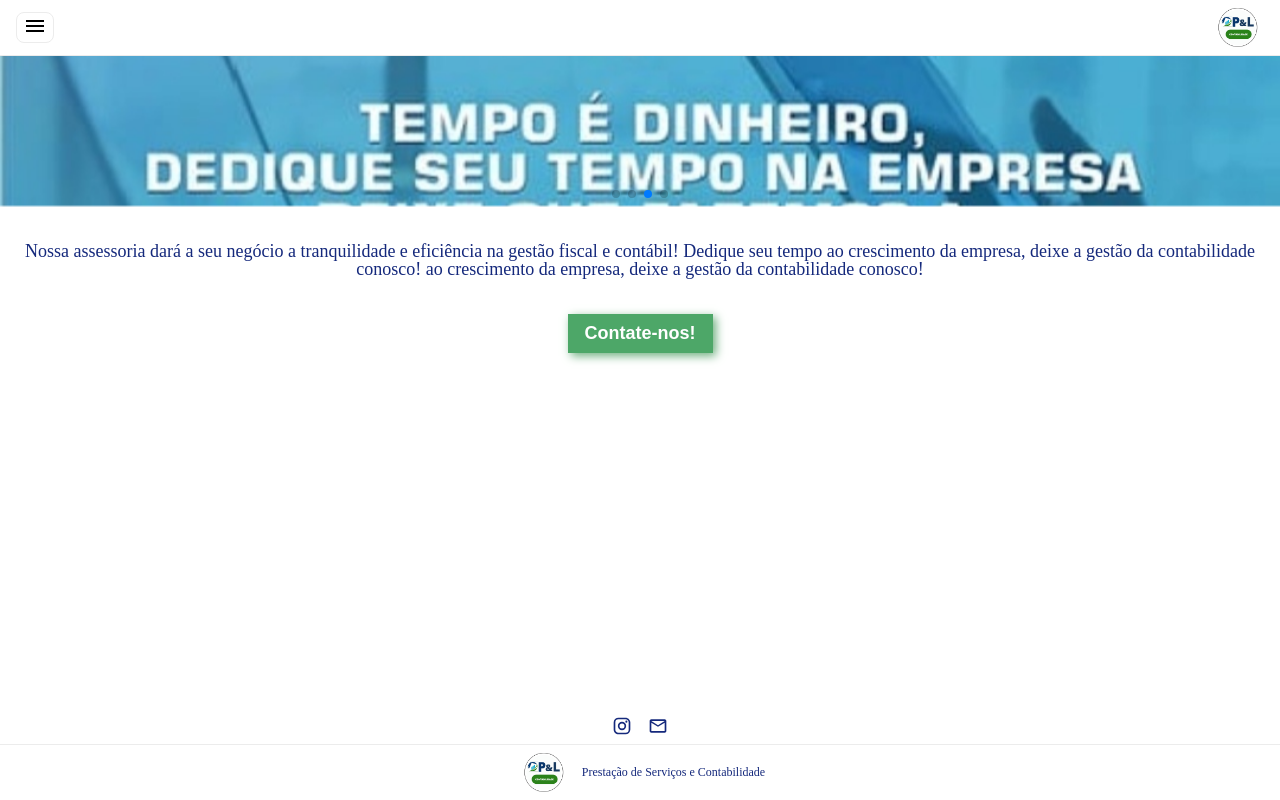
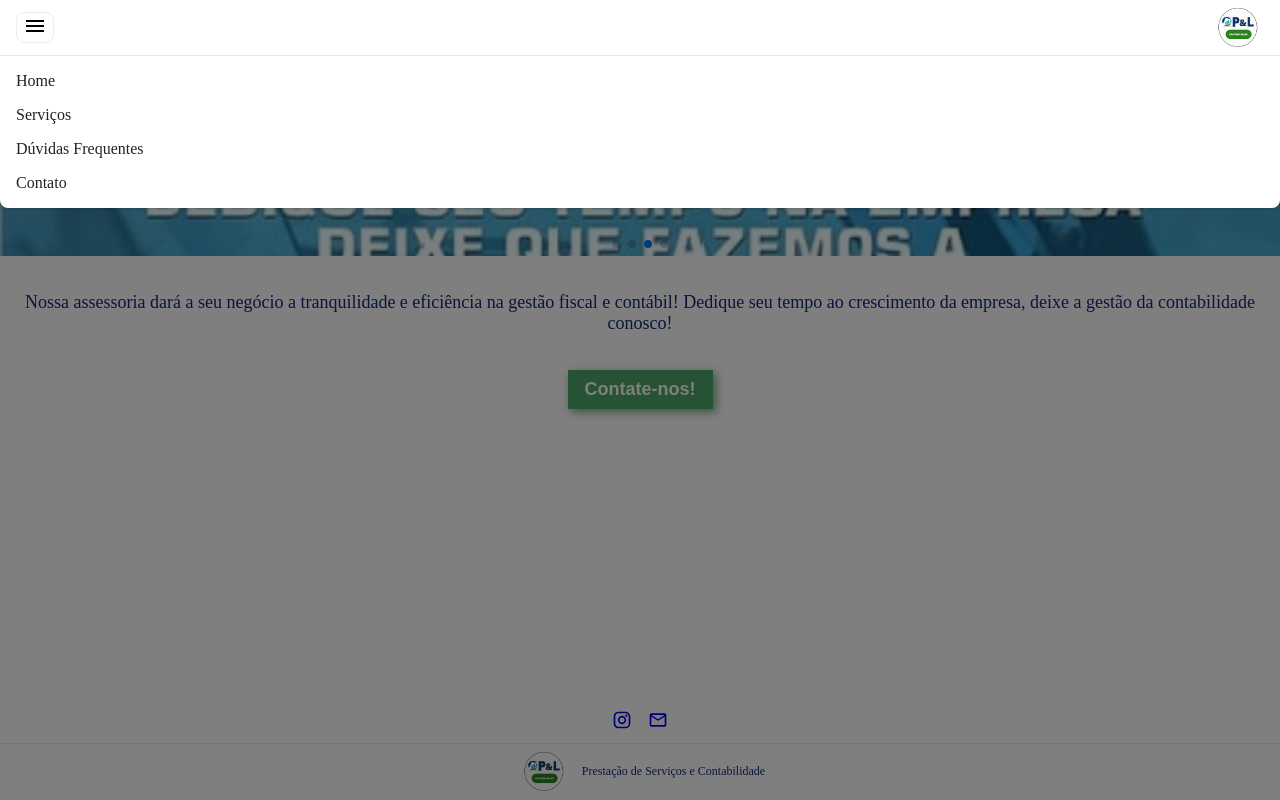
Before and after one commit to renata-aline/pl-contabil, a React (Create React App) app: page / in a window 1280 px wide. Both pictures are taken after a click on the button 35 px from the left and 27 px from the top of the page. Built offline with nearby package versions, Linux system fonts and the light colour scheme.

Commit message:
feat: melhorias gerais

```diff
--- a/src/App.js
+++ b/src/App.js
@@ -4,7 +4,7 @@ import Header from './components/Header';
 import Main from './components/Main';
 import Navbar from './components/Navbar';
 
-function App() {
+const App = () => {
   return (
     <div className="App">
      <Navbar />
--- a/src/components/Footer/index.css
+++ b/src/components/Footer/index.css
@@ -1,5 +1,5 @@
 .footer  {
-    height: 92px;
+    height: 98px;
     overflow: hidden;
     background-color: #fff;
     width: 100%;
@@ -15,6 +15,7 @@
     font-size: 20px;
     gap:16px;
     padding: 8px 16px;
+    cursor: pointer;
 }
 
 .footer_brand{
--- a/src/components/Footer/index.js
+++ b/src/components/Footer/index.js
@@ -1,23 +1,26 @@
-import './index.css'
-import InstagramIcon from '@mui/icons-material/Instagram';
-import MailOutlineIcon from '@mui/icons-material/MailOutline';
-import { responsiveFontSizes } from '@mui/material';
+import "./index.css";
+import InstagramIcon from "@mui/icons-material/Instagram";
+import MailOutlineIcon from "@mui/icons-material/MailOutline";
 
-function Footer() {
+const Footer = () => {
+  return (
+    <footer className="footer">
+      <div className="footer_social-media">
+        <a href="https://www.instagram.com/Plservicos" target="_blank">
+          <InstagramIcon fontSize="inherit" />
+        </a>
+        <a href="mailto:plservicos2018@gmail.com" target="_blank">
+          <MailOutlineIcon fontSize="inherit" />
+        </a>
+      </div>
+      <div className="footer_brand">
+        <img src="/image/logo-pl.jpg" alt="logo da empresa PL-Contabilidade" />
+        <p className="footer_brand-text">
+          Prestação de Serviços e Contabilidade
+        </p>
+      </div>
+    </footer>
+  );
+};
 
-    return (
-        <footer className='footer'>
-
-             <div className='footer_social-media'>
-                <InstagramIcon fontSize='inherit' />
-                <MailOutlineIcon fontSize='inherit' />
-            </div>
-            <div className='footer_brand'>
-                <img src="/image/logo-pl.jpg" alt="logo da empresa PL-Contabilidade" />
-                <p className='footer_brand-text'>Prestação de Serviços e Contabilidade</p>
-                </div>
-        </footer>
-    )
-}
-
-export default Footer
+export default Footer;
--- a/src/components/Header/index.css
+++ b/src/components/Header/index.css
@@ -5,43 +5,7 @@
 
 .slider {
    width: 100%;
-   height: 150px;
+   height: 200px;
    object-fit: cover;
 
 }
-/*
- .text-slider {
-    background-color: #def7ff;
-    color:#2196f3;
-
-     padding: 5px;
-    height: 30%;
-    border: 1px solid green;
-    font-size: 15px;
-    font-weight: bold;
-    color:#062863;
-    position:absolute;
-    /* top: 10px; */
-    /* left: 110px; */
-    /* bottom:10px; */
-    /* right: 5px;
-}
-
-/* .text-slider span {
-    font-size: 20px;
-    color:#000035;
-    display: block;
-} */
-
-/*
-.button-slider {
-    font-size: 15px;
-    font-weight: bold;
-    color:#fff;
-    padding: 10px 10px;
-    border: none;
-    position: absolute;
-    bottom: 30px;
-    left: 10px;
-    background-color:#4da768;
-} */
--- a/src/components/Header/index.js
+++ b/src/components/Header/index.js
@@ -9,7 +9,7 @@ import './index.css'
 function Header() {
 
     return (
-        <div className='container'>
+        <header className='container'>
 
             <Swiper
                 pagination={{
@@ -33,7 +33,7 @@ function Header() {
                 </SwiperSlide>
 
             </Swiper>
-        </div>
+        </header>
 
 
     )
--- a/src/components/Main/index.css
+++ b/src/components/Main/index.css
@@ -7,7 +7,6 @@
 .main p {
     margin-bottom: 20px;
     font-size: 18px;
-    line-height: 18px;
     color:#15297c;
 
 }
@@ -24,3 +23,7 @@
     box-shadow: 3px 3px 9px #6daf7e;
 
 }
+
+.main button:hover {
+    background-color:#276c2b ;
+}
--- a/src/components/Main/index.js
+++ b/src/components/Main/index.js
@@ -8,9 +8,9 @@ function Main() {
                 Nossa assessoria dará a seu negócio
                 a tranquilidade e eficiência na gestão fiscal e contábil!
                 Dedique seu tempo ao crescimento da empresa, deixe a gestão da contabilidade conosco!
-                 ao crescimento da empresa, deixe a gestão da contabilidade conosco!
             </p>
-            <button>Contate-nos!</button>
+            <a href="https://api.whatsapp.com/send?phone=5538991268228" target="_blank">
+                <button>Contate-nos!</button></a>
         </main>
 
     )
--- a/src/components/Menu/index.css
+++ b/src/components/Menu/index.css
@@ -1,19 +1,30 @@
+.menu::after {
+  content: " ";
+  background: rgba(0, 0, 0, 0.5);
+  display: block;
+  width: 100%;
+  height: 100%;
+  position: fixed;
+  top: 56px;
+  left: 0;
+  z-index: 10;
+}
+
 .menu ul {
-    box-sizing: border-box;
+  width: 100%;
   list-style: none;
   position: absolute;
   top: 56px;
-    left: 2px;
-    right: 2px;
-    width: 100 vw;
+  left: 0;
+  right: 0;
   font-size: 16px;
   font-weight: 400;
   padding: 8px;
   background-color: rgb(255, 255, 255);
-    box-shadow: rgba(0, 0, 0, 0.14) 0px 1px 3px 0px ;
-    border-radius: 4px;
+  box-shadow: rgba(0, 0, 0, 0.14) 0px 1px 3px 0px;
+  border-radius: 0 0 8px 8px;
   z-index: 20;
-
+  box-sizing: border-box;
 }
 
 .menu li {
@@ -25,3 +36,7 @@
   text-decoration: none;
   color: rgba(0, 0, 0, 0.87);
 }
+
+.menu a:hover {
+  color: #15297c;
+}
--- a/src/components/Menu/index.js
+++ b/src/components/Menu/index.js
@@ -1,28 +1,39 @@
-import React, { useState } from 'react';
-import MenuIcon from '@mui/icons-material/Menu';
-import './index.css'
+import React, { useState } from "react";
+import MenuIcon from "@mui/icons-material/Menu";
+import "./index.css";
 
-function Menu() {
-    const [isToggle, setToggle] = useState(true);
-
+const Menu = () => {
+  const [isToggle, setToggle] = useState(false);
 
   return (
     <>
-            <button onClick={() => setToggle(!isToggle)} type="button" className='navbar_button-action'>
+      <button
+        onClick={() => setToggle(!isToggle)}
+        type="button"
+        className="navbar_button-action"
+      >
         <MenuIcon />
       </button>
-            {isToggle &&
+      {isToggle && (
         <div className="menu">
           <ul>
-                        <li><a href="#">Home</a></li>
-                        <li><a href="#">Serviços</a></li>
-                        <li><a href="#">Dúvidas Frequentes</a></li>
-                        <li><a href="#">Contato</a></li>
+            <li>
+              <a href="/">Home</a>
+            </li>
+            <li>
+              <a href="/servicos">Serviços</a>
+            </li>
+            <li>
+              <a href="/duvidas-frequentes">Dúvidas Frequentes</a>
+            </li>
+            <li>
+              <a href="/contato">Contato</a>
+            </li>
           </ul>
         </div>
-            }
+      )}
     </>
-    )
-}
+  );
+};
 
-export default Menu
+export default Menu;
--- a/src/components/Navbar/index.css
+++ b/src/components/Navbar/index.css
@@ -5,16 +5,17 @@
   height: 56px;
   padding: 8px 16px;
   box-sizing: border-box;
-    border-bottom:1px solid #ececec;
+  border-bottom: 1px solid #ececec;
 }
 
-.navbar .logo {
+.navbar .navbar_logo img,
+.navbar .navbar_logo {
   height: 100%;
 }
 
 .navbar_button-action {
   cursor: pointer;
-    background:none;
-    border:1px solid #ececec;
+  background: none;
+  border: 1px solid #ececec;
   border-radius: 8px;
 }
--- a/src/components/Navbar/index.js
+++ b/src/components/Navbar/index.js
@@ -1,17 +1,15 @@
+import Menu from "../Menu";
+import "./index.css";
 
-import Menu from '../Menu';
-import './index.css'
+const Navbar = () => {
+  return (
+    <nav className="navbar">
+      <Menu />
+      <a className="navbar_logo" href="/">
+        <img src="/image/logo-pl.jpg" alt="logo da empresa PL-Contabilidade" />
+      </a>
+    </nav>
+  );
+};
 
-
-function Navbar() {
-    return (
-        <header >
-            <div className="navbar">
-                <Menu />
-                <img className="logo" src="/image/logo-pl.jpg" alt="logo da empresa PL-Contabilidade" />
-            </div>
-        </header>
-    )
-}
-
-export default Navbar
+export default Navbar;
```
Lines whose indentation alone changed are shown as unchanged.
